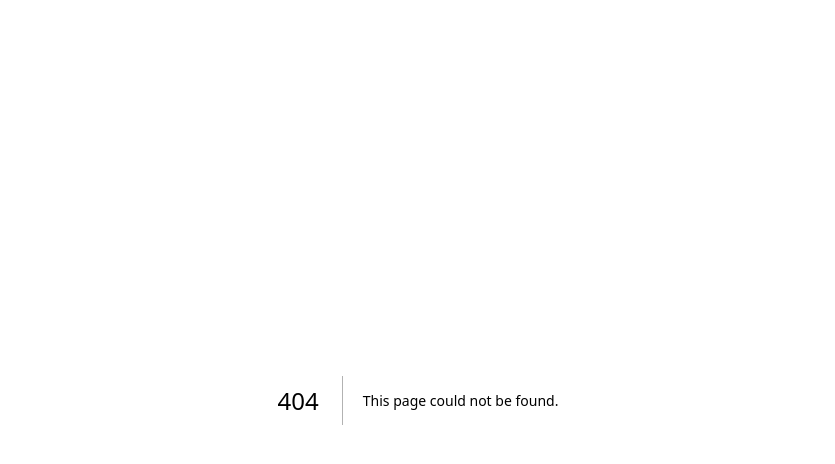
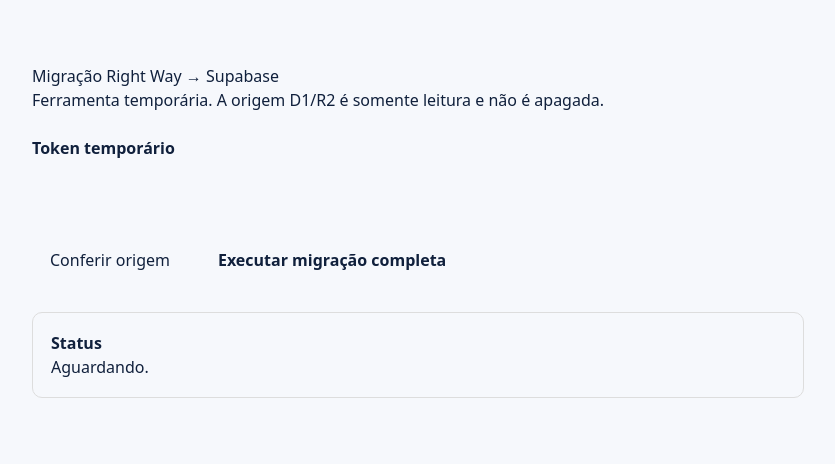
Before and after one commit to LilNomad01/ritgh-way, a Next.js app: page /admin/migracao-supabase in a window 1280 px wide. Before the commit this address had no page. Shown: the top 464 px of the page, without its empty margins (222-1057 px from the left). Built offline with nearby package versions, Linux system fonts and the light colour scheme.

Commit message:
Add temporary migration control page

```diff
--- /dev/null
+++ b/app/admin/migracao-supabase/page.tsx
@@ -0,0 +1,165 @@
+"use client";
+
+import { useState } from "react";
+
+type SourceSummary = {
+  tableCounts: Record<string, number>;
+  mediaObjects: number;
+  mediaBytes: number;
+  unexpectedObjects: number;
+};
+
+type MigrationResponse = {
+  ok?: boolean;
+  error?: string;
+  source?: SourceSummary;
+  migrated?: Record<string, number> | { key: string; size: number; skipped: boolean } | null;
+  cursor?: string | null;
+  done?: boolean;
+};
+
+async function requestMigration(token: string, action: string, cursor?: string | null) {
+  const response = await fetch("/api/admin/migration", {
+    method: "POST",
+    headers: { "content-type": "application/json" },
+    body: JSON.stringify({ token, action, cursor }),
+    cache: "no-store",
+  });
+  const body = await response.json() as MigrationResponse;
+  if (!response.ok || body.error) throw new Error(body.error || `Falha HTTP ${response.status}`);
+  return body;
+}
+
+function formatBytes(bytes: number) {
+  if (!Number.isFinite(bytes) || bytes <= 0) return "0 B";
+  const units = ["B", "KB", "MB", "GB", "TB"];
+  const index = Math.min(units.length - 1, Math.floor(Math.log(bytes) / Math.log(1024)));
+  return `${(bytes / 1024 ** index).toFixed(index === 0 ? 0 : 2)} ${units[index]}`;
+}
+
+export default function SupabaseMigrationPage() {
+  const [token, setToken] = useState("");
+  const [status, setStatus] = useState("Aguardando.");
+  const [running, setRunning] = useState(false);
+  const [summary, setSummary] = useState<SourceSummary | null>(null);
+  const [mediaDone, setMediaDone] = useState(0);
+  const [mediaBytes, setMediaBytes] = useState(0);
+
+  async function verify() {
+    if (!token.trim()) throw new Error("Informe o token temporário.");
+    setStatus("Conferindo D1 e R2 de origem...");
+    const response = await requestMigration(token.trim(), "summary");
+    if (!response.source) throw new Error("A origem não retornou o inventário.");
+    setSummary(response.source);
+    setStatus(`Origem confirmada: ${Object.values(response.source.tableCounts).reduce((a, b) => a + b, 0)} linhas e ${response.source.mediaObjects} arquivos (${formatBytes(response.source.mediaBytes)}).`);
+    return response.source;
+  }
+
+  async function migrateDatabase() {
+    setStatus("Criando snapshot consistente do D1 e copiando para o Supabase...");
+    const response = await requestMigration(token.trim(), "database");
+    const migrated = response.migrated && !("key" in response.migrated) ? response.migrated : {};
+    const rows = Object.values(migrated ?? {}).reduce((a, b) => a + Number(b), 0);
+    setStatus(`Banco copiado: ${rows} linhas enviadas ao Supabase.`);
+  }
+
+  async function migrateMedia(expected: SourceSummary) {
+    let cursor: string | null | undefined = undefined;
+    let count = 0;
+    let bytes = 0;
+
+    do {
+      setStatus(`Copiando mídias: ${count}/${expected.mediaObjects} — ${formatBytes(bytes)}...`);
+      const response = await requestMigration(token.trim(), "media", cursor);
+      const migrated = response.migrated && "key" in response.migrated ? response.migrated : null;
+      if (migrated) {
+        count += 1;
+        bytes += Number(migrated.size) || 0;
+        setMediaDone(count);
+        setMediaBytes(bytes);
+      }
+      cursor = response.cursor ?? null;
+      if (response.done) break;
+    } while (cursor);
+
+    if (count !== expected.mediaObjects || bytes !== expected.mediaBytes) {
+      throw new Error(`A cópia de mídia não bateu com a origem: ${count}/${expected.mediaObjects} arquivos e ${bytes}/${expected.mediaBytes} bytes.`);
+    }
+    setStatus(`Mídias copiadas: ${count} arquivos (${formatBytes(bytes)}).`);
+  }
+
+  async function runAll() {
+    if (running) return;
+    setRunning(true);
+    setMediaDone(0);
+    setMediaBytes(0);
+    try {
+      const source = await verify();
+      if (source.unexpectedObjects > 0) {
+        throw new Error(`Existem ${source.unexpectedObjects} objetos fora dos caminhos conhecidos. A migração foi interrompida para não perder nada.`);
+      }
+      await migrateDatabase();
+      await migrateMedia(source);
+      setStatus("Cópia concluída. Agora valide o Supabase antes do cutover.");
+    } catch (error) {
+      setStatus(`ERRO: ${error instanceof Error ? error.message : "Falha desconhecida."}`);
+    } finally {
+      setRunning(false);
+    }
+  }
+
+  async function runVerify() {
+    if (running) return;
+    setRunning(true);
+    try {
+      await verify();
+    } catch (error) {
+      setStatus(`ERRO: ${error instanceof Error ? error.message : "Falha desconhecida."}`);
+    } finally {
+      setRunning(false);
+    }
+  }
+
+  return (
+    <main style={{ maxWidth: 820, margin: "40px auto", padding: 24, fontFamily: "system-ui, sans-serif" }}>
+      <h1>Migração Right Way → Supabase</h1>
+      <p>Ferramenta temporária. A origem D1/R2 é somente leitura e não é apagada.</p>
+
+      <label style={{ display: "block", marginTop: 24, fontWeight: 700 }}>
+        Token temporário
+      </label>
+      <input
+        type="password"
+        value={token}
+        onChange={(event) => setToken(event.target.value)}
+        autoComplete="off"
+        disabled={running}
+        style={{ width: "100%", padding: 12, marginTop: 8 }}
+      />
+
+      <div style={{ display: "flex", gap: 12, flexWrap: "wrap", marginTop: 20 }}>
+        <button onClick={runVerify} disabled={running || !token.trim()} style={{ padding: "12px 18px" }}>
+          Conferir origem
+        </button>
+        <button onClick={runAll} disabled={running || !token.trim()} style={{ padding: "12px 18px", fontWeight: 700 }}>
+          {running ? "Migrando..." : "Executar migração completa"}
+        </button>
+      </div>
+
+      <section style={{ marginTop: 28, padding: 18, border: "1px solid #ddd", borderRadius: 10 }}>
+        <strong>Status</strong>
+        <p style={{ whiteSpace: "pre-wrap" }}>{status}</p>
+        {summary && (
+          <>
+            <p>
+              Origem: {Object.values(summary.tableCounts).reduce((a, b) => a + b, 0)} linhas • {summary.mediaObjects} arquivos • {formatBytes(summary.mediaBytes)}
+            </p>
+            <p>
+              Mídia processada: {mediaDone}/{summary.mediaObjects} • {formatBytes(mediaBytes)}
+            </p>
+          </>
+        )}
+      </section>
+    </main>
+  );
+}
```
